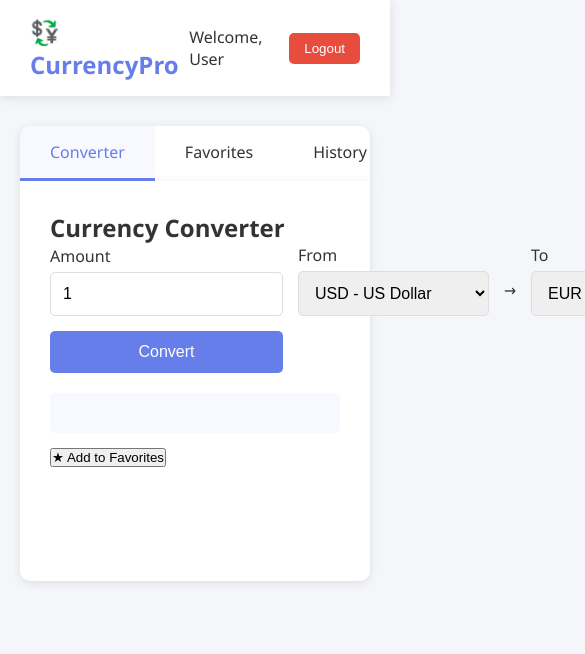
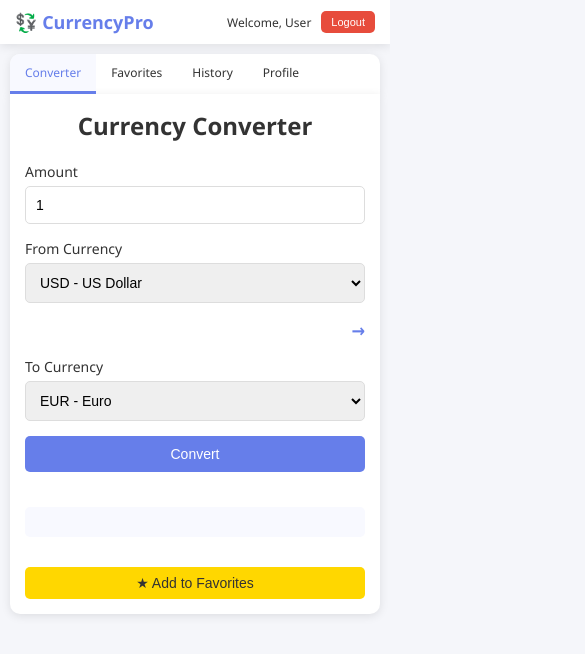
Before and after one commit to gregoryephraim7-png/gregoryephraim7-png.github.io, a plain HTML site: page dashboard.html in a window 390 px wide. Shown: the top 654 px of the page, 585 px wide, since content can reach past the window. Drawn offline with Linux system fonts and the light colour scheme; no server answers; sample sign-in values are in the browser's storage.

Commit message:
Fix converter layout - make it responsive and properly aligned

```diff
--- a/dashboard.html
+++ b/dashboard.html
@@ -13,41 +13,44 @@
         }
         .header {
             background: white;
-            padding: 15px 30px;
+            padding: 15px 20px;
             box-shadow: 0 2px 10px rgba(0,0,0,0.1);
             display: flex;
             justify-content: space-between;
             align-items: center;
         }
-        .logo { font-size: 24px; font-weight: bold; color: #667eea; }
-        .user-menu { display: flex; align-items: center; gap: 15px; }
+        .logo { font-size: 20px; font-weight: bold; color: #667eea; }
+        .user-menu { display: flex; align-items: center; gap: 15px; font-size: 14px; }
         .logout-btn {
-            padding: 8px 15px;
+            padding: 6px 12px;
             background: #e74c3c;
             color: white;
             border: none;
             border-radius: 5px;
             cursor: pointer;
+            font-size: 12px;
         }
 
         .container {
-            max-width: 1200px;
-            margin: 30px auto;
-            padding: 0 20px;
+            max-width: 100%;
+            margin: 20px auto;
+            padding: 0 15px;
         }
 
         .tabs {
             display: flex;
             background: white;
             border-radius: 10px 10px 0 0;
-            overflow: hidden;
+            overflow-x: auto;
             box-shadow: 0 2px 10px rgba(0,0,0,0.1);
         }
         .tab {
-            padding: 15px 30px;
+            padding: 12px 20px;
             cursor: pointer;
             border-bottom: 3px solid transparent;
             transition: all 0.3s;
+            white-space: nowrap;
+            font-size: 14px;
         }
         .tab.active {
             border-bottom: 3px solid #667eea;
@@ -57,7 +60,7 @@
 
         .tab-content {
             background: white;
-            padding: 30px;
+            padding: 20px;
             border-radius: 0 0 10px 10px;
             box-shadow: 0 2px 10px rgba(0,0,0,0.1);
             min-height: 400px;
@@ -65,50 +68,110 @@
         .content { display: none; }
         .content.active { display: block; }
 
-        /* Converter Styles */
+        /* Improved Converter Styles */
         .converter {
-            display: grid;
-            grid-template-columns: 1fr auto 1fr auto;
+            display: flex;
+            flex-direction: column;
             gap: 15px;
+            max-width: 500px;
+            margin: 0 auto;
+        }
+
+        .converter-row {
+            display: flex;
+            gap: 10px;
             align-items: end;
-            max-width: 600px;
+            flex-wrap: wrap;
         }
-        .form-group { display: flex; flex-direction: column; }
-        label { margin-bottom: 5px; font-weight: 500; }
+
+        .form-group {
+            flex: 1;
+            min-width: 120px;
+            display: flex;
+            flex-direction: column;
+        }
+
+        label {
+            margin-bottom: 5px;
+            font-weight: 500;
+            font-size: 14px;
+        }
+
         input, select {
-            padding: 12px;
+            padding: 10px;
             border: 1px solid #ddd;
             border-radius: 5px;
-            font-size: 16px;
+            font-size: 14px;
+            width: 100%;
         }
+
         .convert-btn {
-            padding: 12px 25px;
+            padding: 10px 20px;
             background: #667eea;
             color: white;
             border: none;
             border-radius: 5px;
             cursor: pointer;
-            font-size: 16px;
+            font-size: 14px;
+            min-width: 120px;
         }
+
+        .arrow {
+            text-align: center;
+            padding: 10px 0;
+            font-size: 18px;
+            font-weight: bold;
+            color: #667eea;
+        }
+
         .result {
             margin-top: 20px;
-            padding: 20px;
+            padding: 15px;
             background: #f8f9ff;
             border-radius: 5px;
-            font-size: 18px;
+            font-size: 16px;
             font-weight: bold;
+            text-align: center;
+        }
+
+        .favorite-btn {
+            margin-top: 15px;
+            padding: 8px 15px;
+            background: #ffd700;
+            color: #333;
+            border: none;
+            border-radius: 5px;
+            cursor: pointer;
+            font-size: 14px;
         }
 
         /* Favorites & History */
         .favorites-grid, .history-list {
             display: grid;
-            gap: 15px;
+            gap: 10px;
         }
         .fav-item, .history-item {
             background: #f8f9ff;
-            padding: 15px;
+            padding: 12px;
             border-radius: 5px;
             border-left: 4px solid #667eea;
+            font-size: 14px;
+        }
+
+        /* Mobile Responsive */
+        @media (max-width: 768px) {
+            .header { padding: 10px 15px; }
+            .logo { font-size: 18px; }
+            .user-menu { font-size: 12px; gap: 10px; }
+            .logout-btn { padding: 5px 10px; font-size: 11px; }
+
+            .container { margin: 10px auto; padding: 0 10px; }
+            .tab { padding: 10px 15px; font-size: 12px; }
+            .tab-content { padding: 15px; }
+
+            .converter-row { flex-direction: column; }
+            .form-group { min-width: 100%; }
+            .arrow { padding: 5px 0; }
         }
     </style>
 </head>
@@ -132,14 +195,16 @@
         <div class="tab-content">
             <!-- Converter Tab -->
             <div id="converter-tab" class="content active">
-                <h2>Currency Converter</h2>
+                <h2 style="text-align: center; margin-bottom: 20px;">Currency Converter</h2>
                 <div class="converter">
                     <div class="form-group">
                         <label>Amount</label>
                         <input type="number" id="amount" value="1" min="0">
                     </div>
+
+                    <div class="converter-row">
                         <div class="form-group">
-                        <label>From</label>
+                            <label>From Currency</label>
                             <select id="from-currency">
                                 <option value="USD">USD - US Dollar</option>
                                 <option value="EUR">EUR - Euro</option>
@@ -147,9 +212,11 @@
                                 <option value="JPY">JPY - Japanese Yen</option>
                             </select>
                         </div>
-                    <div style="text-align: center; padding-bottom: 15px;">→</div>
+
+                        <div class="arrow">→</div>
+
                         <div class="form-group">
-                        <label>To</label>
+                            <label>To Currency</label>
                             <select id="to-currency">
                                 <option value="EUR">EUR - Euro</option>
                                 <option value="USD">USD - US Dollar</option>
@@ -157,43 +224,45 @@
                                 <option value="JPY">JPY - Japanese Yen</option>
                             </select>
                         </div>
-                    <button class="convert-btn" onclick="convertCurrency()">Convert</button>
-                </div>
-                <div class="result" id="conversion-result"></div>
-                <button onclick="addToFavorites()" style="margin-top: 15px;">★ Add to Favorites</button>
                     </div>
 
-            <!-- Favorites Tab -->
+                    <button class="convert-btn" onclick="convertCurrency()">Convert</button>
+
+                    <div class="result" id="conversion-result"></div>
+
+                    <button class="favorite-btn" onclick="addToFavorites()">★ Add to Favorites</button>
+                </div>
+            </div>
+
+            <!-- Other tabs remain the same -->
             <div id="favorites-tab" class="content">
                 <h2>Favorite Conversions</h2>
                 <div class="favorites-grid" id="favorites-list">
-                    <!-- Favorites will be loaded here -->
+                    <p>Your favorite conversions will appear here.</p>
                 </div>
             </div>
 
-            <!-- History Tab -->
             <div id="history-tab" class="content">
                 <h2>Conversion History</h2>
                 <div class="history-list" id="history-list">
-                    <!-- History will be loaded here -->
+                    <p>Your conversion history will appear here.</p>
                 </div>
             </div>
 
-            <!-- Profile Tab -->
             <div id="profile-tab" class="content">
                 <h2>User Profile</h2>
                 <div id="profile-info">
-                    <!-- Profile info will be loaded here -->
+                    <p>Loading profile...</p>
                 </div>
             </div>
         </div>
     </div>
 
     <script>
+        // Same JavaScript code as before
         const API_BASE = 'https://currency-converter-api-egqi.onrender.com/api';
         let token = localStorage.getItem('token');
 
-        // Check authentication
         if (!token) {
             window.location.href = 'login.html';
         }
@@ -276,7 +345,6 @@
             window.location.href = 'login.html';
         }
 
-        // Load profile on page load
         loadProfile();
     </script>
 </body>
```
Lines whose indentation alone changed are shown as unchanged.
